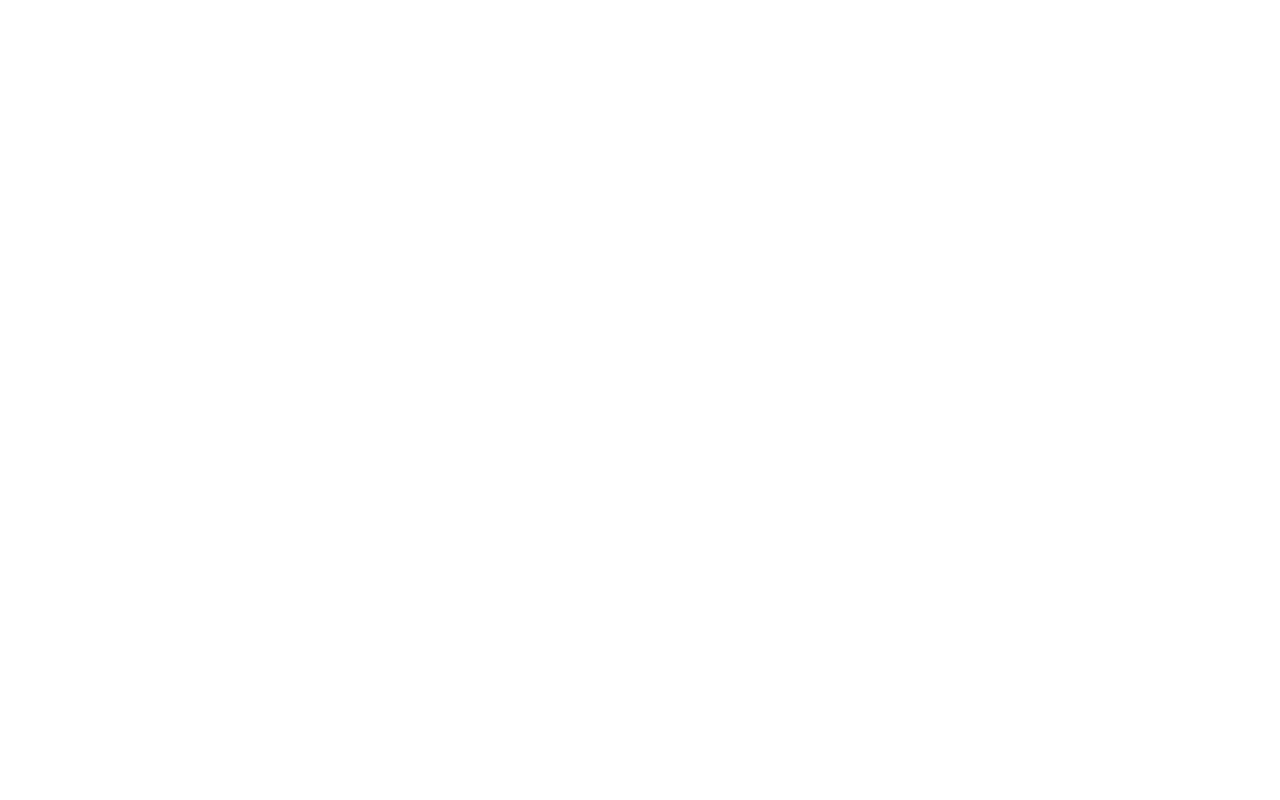
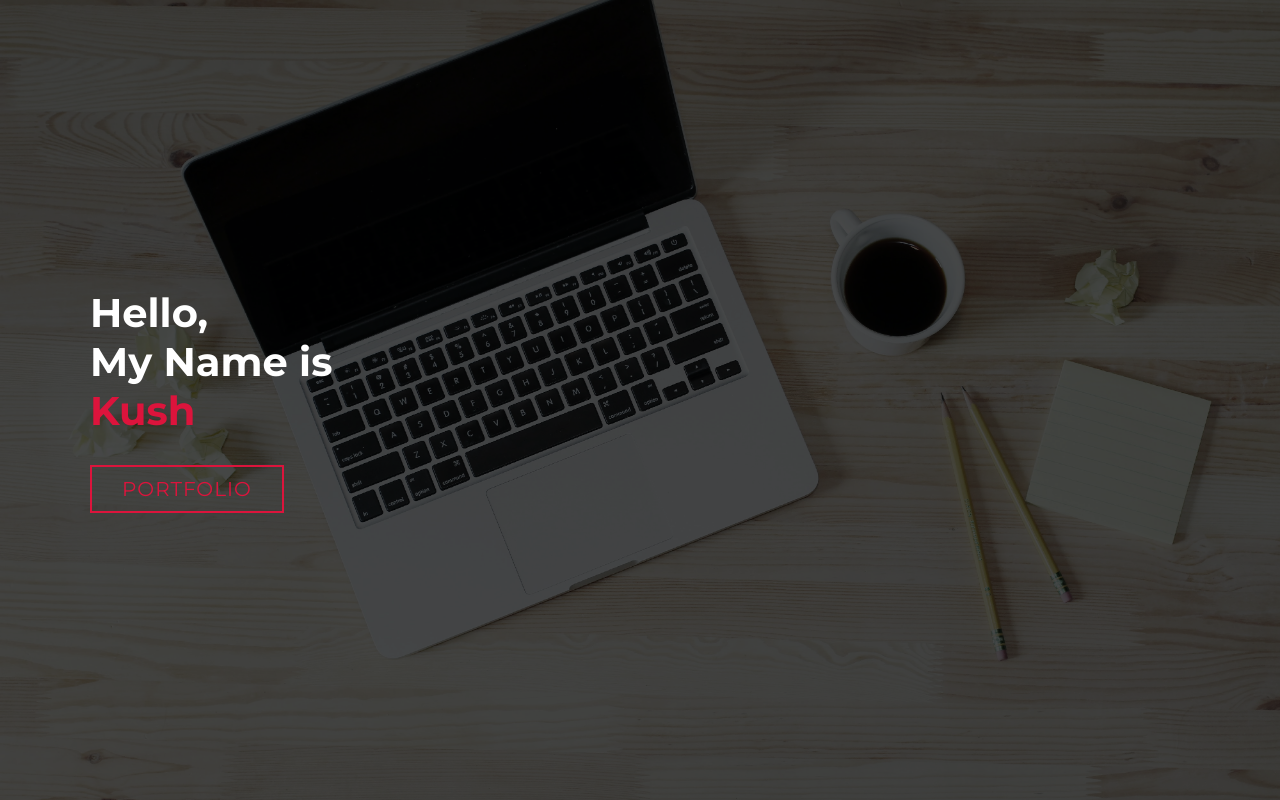
Before and after one commit to fsociety0XX/kush, a plain HTML site: page index.html in a window 1280 px wide. Drawn offline with Linux system fonts and the light colour scheme.

Commit message:
first section completed

```diff
--- a/index.html
+++ b/index.html
@@ -3,7 +3,25 @@
   <head>
     <meta charset="UTF-8" />
     <meta name="viewport" content="width=device-width, initial-scale=1.0" />
+    <link
+      href="https://fonts.googleapis.com/css2?family=Montserrat:wght@300;400;700&display=swap"
+      rel="stylesheet"
+    />
+    <link rel="stylesheet" href="style.css" />
     <title>Kushagra Garg</title>
   </head>
-  <body></body>
+  <body>
+    <!-- Hera section -->
+    <section id="hero">
+      <div class="hero container">
+        <div>
+          <h1>Hello, <span></span></h1>
+          <h1>My Name is <span></span></h1>
+          <h1>Kush <span></span></h1>
+          <a href="#" type="button" class="cta">Portfolio</a>
+        </div>
+      </div>
+    </section>
+    <!-- ending hero section -->
+  </body>
 </html>
--- /dev/null
+++ b/style.css
@@ -0,0 +1,138 @@
+* {
+  padding: 0px;
+  margin: 0px;
+  box-sizing: border-box;
+}
+
+html {
+  font-size: 10px;
+  font-family: "Montserrat", sans-serif;
+}
+
+a {
+  text-decoration: none;
+}
+
+.container {
+  min-height: 100vh;
+  width: 100%;
+  display: flex;
+  align-items: center;
+  justify-content: center;
+}
+
+/* Hero section */
+#hero {
+  background-image: url(./img/lauren-mancke-aOC7TSLb1o8-unsplash.jpg);
+  background-size: cover;
+  background-position: top center;
+  position: relative;
+  z-index: 1;
+}
+
+#hero::after {
+  content: "";
+  position: absolute;
+  left: 0;
+  top: 0;
+  height: 100%;
+  width: 100%;
+  background-color: black;
+  opacity: 0.7;
+  z-index: -1;
+}
+
+#hero .hero {
+  max-width: 1200px;
+  margin: 0 auto;
+  padding: 0 50px;
+  justify-content: flex-start;
+}
+
+#hero h1 {
+  font-size: 4rem;
+  display: block;
+  position: relative;
+  width: fit-content;
+  color: transparent;
+  animation: text_reveal 0.5s ease forwards;
+  animation-delay: 1s;
+}
+
+#hero h1:nth-child(1) {
+  animation-delay: 1s;
+}
+#hero h1:nth-child(2) {
+  animation-delay: 2s;
+}
+#hero h1:nth-child(3) {
+  animation: text_reveal_name 0.5s ease forwards;
+  animation-delay: 3s;
+}
+
+#hero h1 span {
+  position: absolute;
+  top: 0;
+  left: 0;
+  height: 100%;
+  width: 0;
+  background-color: crimson;
+  animation: text_reveal_box 1s ease;
+  animation-delay: 0.3s;
+}
+
+#hero h1:nth-child(1) span {
+  animation-delay: 0.5s;
+}
+#hero h1:nth-child(2) span {
+  animation-delay: 1.5s;
+}
+#hero h1:nth-child(3) span {
+  animation-delay: 2.5s;
+}
+
+#hero .cta {
+  display: inline-block;
+  padding: 10px 30px;
+  color: crimson;
+  background-color: transparent;
+  border: 2px solid crimson;
+  font-size: 2rem;
+  text-transform: uppercase;
+  letter-spacing: 0.1rem;
+  margin-top: 30px;
+  transition: 0.3s ease;
+  transition-property: background-color, color;
+}
+
+#hero .cta:hover {
+  background-color: crimson;
+  color: white;
+}
+/* Hero Section */
+
+/* keyframes */
+@keyframes text_reveal_box {
+  50% {
+    width: 100%;
+    left: 0;
+  }
+  100% {
+    width: 0;
+    left: 100%;
+  }
+}
+
+@keyframes text_reveal {
+  100% {
+    color: white;
+  }
+}
+
+@keyframes text_reveal_name {
+  100% {
+    color: crimson;
+    font-size: 100;
+  }
+}
+/* ends keyframes */
```
Also changed, not shown: img/hero-bg.png (added), img/img-1.png (added), img/jeshoots-com-pUAM5hPaCRI-unsplash.jpg (added), img/lauren-mancke-aOC7TSLb1o8-unsplash.jpg (added).
